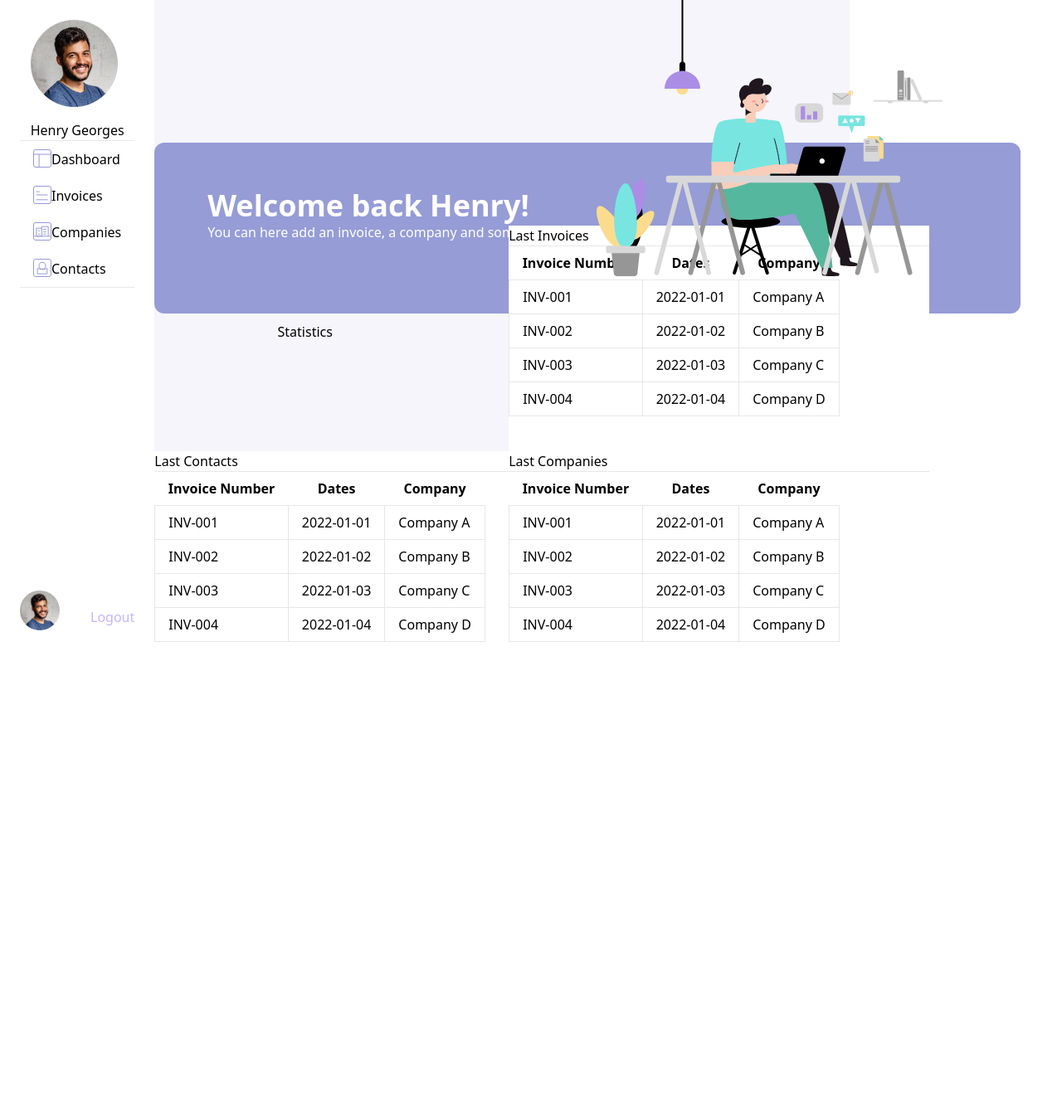
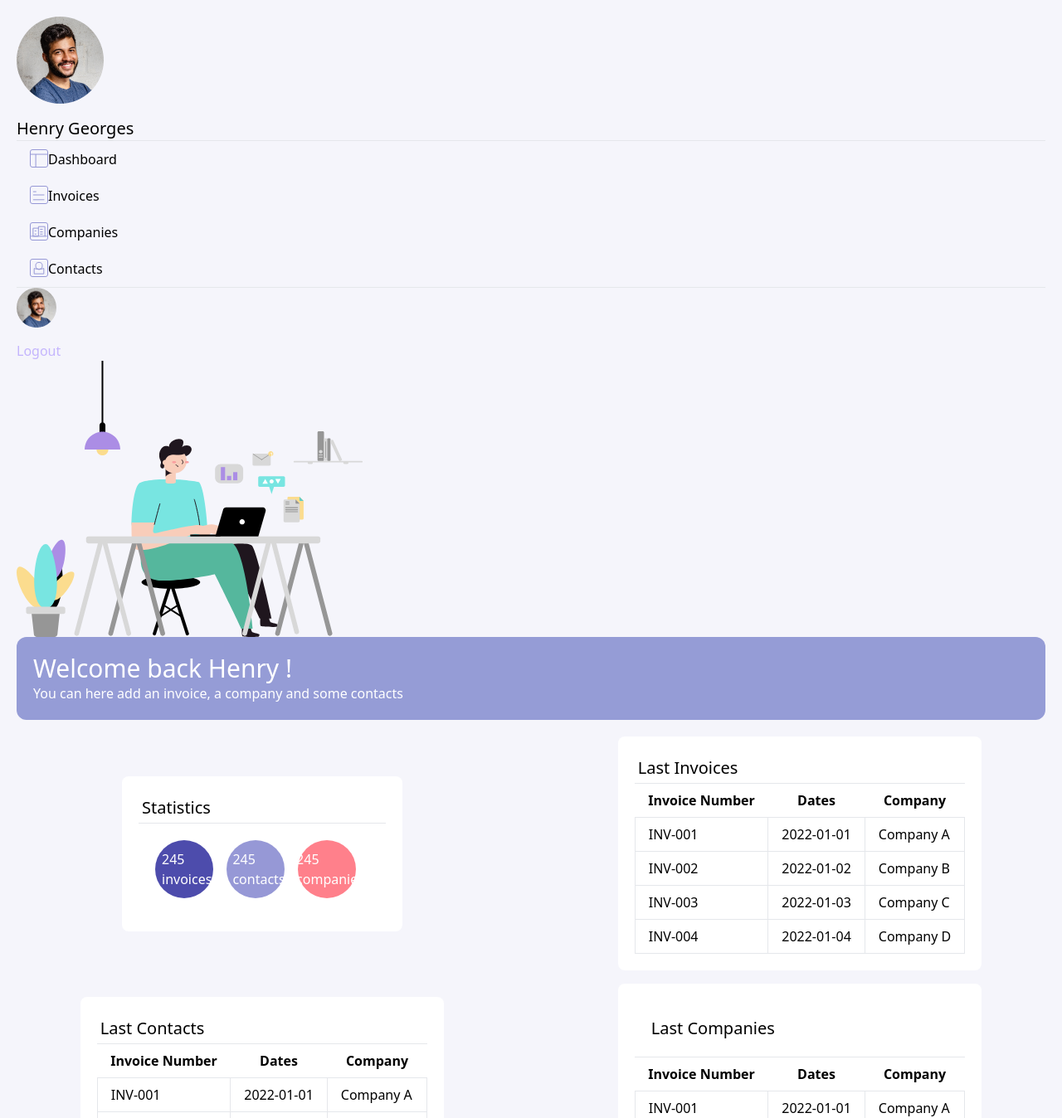
Before and after one commit to Takowski/Cogip_Project, a React (Vite) app: page / in a window 1280 px wide. Shown: the top 1348 px of the page at 83% size. Before the commit the page ends 947 px from the top, so only its background shows below. Built offline with nearby package versions, Linux system fonts and the light colour scheme.

Commit message:
dashboardV2

```diff
--- a/src/App.jsx
+++ b/src/App.jsx
@@ -1,11 +1,13 @@
 import { useState } from 'react'
-import Dashboard from './dashboard'
+import DashboardV2 from './dashboardV2'
+
 
 function App() {
   return (
     <>
-      <Dashboard />
+      <DashboardV2/>
     </>
   )
 }
+
 export default App
--- a/src/dashboard.jsx
+++ b/src/dashboard.jsx
@@ -2,7 +2,7 @@ import React from 'react';
 
 const Dashboard = () => {
   return (
-    <div className="flex h-screen bg-white-lilac-50 max-w-5xl">
+    <div className="flex h-screen bg-white-lilac-50 max-w-1044">
       <div className="p-6 w-1/5 bg-white flex flex-col"> {/*partie de gauche}
 
         {/* partie du haut */}
@@ -40,13 +40,16 @@ const Dashboard = () => {
 </div>
 
       {/* Deuxième ligne avec deux divs */}
-      <div className='flex items-center justify-center'>
+      <div className='bg-white'>
         <p>Statistics</p>
-        <div style={{ backgroundColor: '#4D4CAC' }} className='h-18 w-18 rounded-full mr-4'></div>
-        <div style={{ backgroundColor: '#9698D6' }} className='h-18 w-18 rounded-full mr-4'></div>
-        <div style={{ backgroundColor: '#FF808B' }} className='h-18 w-18 rounded-full mr-4'></div>
+        <div className='flex items-center justify-center'>
+          <div style={{ backgroundColor: '#4D4CAC' }} className='h-70 w-70 rounded-full mr-4'></div>
+          <div style={{ backgroundColor: '#9698D6' }} className='h-70 w-70 rounded-full mr-4'></div>
+          <div style={{ backgroundColor: '#FF808B' }} className='h-70 w-70 rounded-full mr-4'></div>
+        </div>
       </div>
-      <div className='bg-white w-507 h-403'>
+
+      <div  className='bg-white'>
         <p>Last Invoices</p>
         <hr />
         <table className="table-auto m-0"> {/*tableau à remplir avec les données de l'API*/}
@@ -83,7 +86,7 @@ const Dashboard = () => {
       </div>
 
       {/* Troisième ligne avec deux divs */}
-      <div className='bg-white w-507 h-403'>
+      <div  className='bg-white'>
         <p>Last Contacts</p>
         <hr />
         <table className="table-auto m-0"> {/*tableau à remplir avec les données de l'API*/}
@@ -118,7 +121,7 @@ const Dashboard = () => {
             </tbody>
         </table>
       </div>
-      <div className='bg-white w-507 h-403'>
+      <div className='bg-white'>
         <p>Last Companies</p>
         <hr />
         <table className="table-auto m-0"> {/*tableau à remplir avec les données de l'API*/}
--- /dev/null
+++ b/src/dashboardV2.jsx
@@ -0,0 +1,168 @@
+import React from 'react';
+
+const DashboardV2 = () => {
+  return (
+    <>
+    <body className=' bg-white-lilac-50 h-full'>
+
+    <header className='p-5'>
+        <div className='flex flex-col items-start'> {/*pour la version mobile*/}
+        <img src="../public/Henry.png" width={105} height={105} alt="Photo de Henry Georges" className="mb-4 rounded-full" />
+        <p className='text-xl'>Henry Georges</p>
+        </div>
+        <nav> {/*burger menu*/}
+            <span></span>
+            <span></span>
+            <span></span>
+        </nav>
+
+        <nav className='hidden md:block'> {/*pour la version desktop*/}
+            <hr/>
+            {/* changer les href par des Link To pour rediriger vers les pages */}
+            <a className="flex py-2.5 px-4" href="#"><svg width="22" height="22" viewBox="0 0 22 22" fill="none" xmlns="http://www.w3.org/2000/svg"><path d="M7.0968 6.03223V21.2903" stroke="#9698D6"/><rect x="0.5" y="0.5" width="21" height="21" rx="2.5" stroke="#9698D6"/><path d="M0.354858 6.03223H21.2903" stroke="#9698D6"/></svg>Dashboard</a>
+            <a className="flex py-2.5 px-4" href="#"><svg width="22" height="22" viewBox="0 0 22 22" fill="none" xmlns="http://www.w3.org/2000/svg"><path d="M3.88232 11H17.4706" stroke="#9698D6"/><path d="M3.88232 16.8235H17.4706" stroke="#9698D6"/><path d="M3.88232 7.11768H7.76468" stroke="#9698D6"/><rect x="0.5" y="0.5" width="21" height="21" rx="2.5" stroke="#9698D6"/></svg>Invoices</a>
+            <a className="flex py-2.5 px-4" href="#"><svg width="22" height="22" viewBox="0 0 22 22" fill="none" xmlns="http://www.w3.org/2000/svg"><path d="M5.82355 10.353H7.76472M5.82355 14.2354H7.76472M12.2941 8.41187H15.5294M12.2941 11.6472H15.5294M12.2941 14.2354H15.5294" stroke="#9698D6"/><path d="M1.29407 16.8236H20.7058M3.8823 16.8236V7.11768H7.1176H10.3529V16.8236H3.8823Z" stroke="#9698D6"/><path d="M10.353 7.62853V5.17651H18.1177V16.8236" stroke="#9698D6"/><rect x="0.5" y="0.5" width="21" height="21" rx="2.5" stroke="#9698D6"/></svg>Companies</a>
+            <a className="flex py-2.5 px-4" href="#"><svg width="22" height="22" viewBox="0 0 22 22" fill="none" xmlns="http://www.w3.org/2000/svg"><rect x="0.5" y="0.5" width="21" height="21" rx="2.5" stroke="#9698D6"/><path d="M16.8235 18.1176H5.17645V11.647L11 12.9411L16.8235 11.647V18.1176Z" stroke="#9698D6"/><circle cx="11" cy="8.41174" r="4.02941" stroke="#9698D6"/></svg>Contacts</a>
+            <hr />
+        </nav>
+        <div className="mt-auto flex justify-between items-center hidden md:block"> {/*pour la version desktop*/}
+            <img src="../public/Henry.png" width={48} height={48} alt="Photo de Henry Georges là" className="mb-4 rounded-full"/>
+            <a className='text-violet-300' href="#">Logout</a>
+        </div>
+        <img className="hidden md:block" src="/public/example-scene-2 1.svg" alt="" />
+            <section className='p-5 bg-blue-bell-400 rounded-xl text-white box-border m-auto'>
+            <h1 className='text-3xl'>Welcome back Henry !</h1>
+            <p className='text-base'>You can here add an invoice, a company and some contacts</p>
+        </section>
+    </header>
+
+    <main>
+    <div className='grid md:grid-cols-2 gap-4'>
+
+
+        <section className='p-5 bg-white m-auto rounded-lg box-border'>
+            <h2 className='text-xl p-1'>Statistics</h2>
+            <hr />
+            <div className='flex justify-center align-middle p-5'>
+                <div style={{ backgroundColor: '#4D4CAC' }} className='h-70 w-70 rounded-full mr-4 flex items-center justify-center'><p className='text-white ml-2'>245 invoices</p></div>  {/*ajouter le nombre d'invoice de l'API*/}
+                <div style={{ backgroundColor: '#9698D6' }} className='h-70 w-70 rounded-full mr-4 flex items-center justify-center'><p className='text-white ml-2'>245 contacts</p></div> {/*ajouter le nombre de company de l'API*/}
+                <div style={{ backgroundColor: '#FF808B' }} className='h-70 w-70 rounded-full mr-4 flex items-center justify-center'><p className='text-white ml-2'>245 companies</p></div> {/*ajouter le nombre de contact de l'API*/}
+            </div>
+
+        </section>
+
+        <section className='bg-white p-5 m-auto rounded-lg box-border'>
+            <h2 className='text-xl p-1'>Last Invoices</h2>
+            <hr />
+            <table> {/*tableau à remplir avec les données de l'API*/}
+                <thead>
+                    <tr>
+                    <th className="px-4 py-2">Invoice Number</th>
+                    <th className="px-4 py-2">Dates</th>
+                    <th className="px-4 py-2">Company</th>
+                    </tr>
+                </thead>
+                <tbody>
+                    <tr>
+                    <td className="border px-4 py-2">INV-001</td>
+                    <td className="border px-4 py-2">2022-01-01</td>
+                    <td className="border px-4 py-2">Company A</td>
+                    </tr>
+                    <tr>
+                    <td className="border px-4 py-2">INV-002</td>
+                    <td className="border px-4 py-2">2022-01-02</td>
+                    <td className="border px-4 py-2">Company B</td>
+                    </tr>
+                    <tr>
+                    <td className="border px-4 py-2">INV-003</td>
+                    <td className="border px-4 py-2">2022-01-03</td>
+                    <td className="border px-4 py-2">Company C</td>
+                    </tr>
+                    <tr>
+                    <td className="border px-4 py-2">INV-004</td>
+                    <td className="border px-4 py-2">2022-01-04</td>
+                    <td className="border px-4 py-2">Company D</td>
+                    </tr>
+                </tbody>
+            </table>
+        </section>
+
+        <section className='bg-white p-5 m-auto rounded-lg box-border'>
+            <h2 className='text-xl p-1'>Last Contacts</h2>
+            <hr />
+            <table> {/*tableau à remplir avec les données de l'API*/}
+                <thead>
+                    <tr>
+                    <th className="px-4 py-2">Invoice Number</th>
+                    <th className="px-4 py-2">Dates</th>
+                    <th className="px-4 py-2">Company</th>
+                    </tr>
+                </thead>
+                <tbody>
+                    <tr>
+                    <td className="border px-4 py-2">INV-001</td>
+                    <td className="border px-4 py-2">2022-01-01</td>
+                    <td className="border px-4 py-2">Company A</td>
+                    </tr>
+                    <tr>
+                    <td className="border px-4 py-2">INV-002</td>
+                    <td className="border px-4 py-2">2022-01-02</td>
+                    <td className="border px-4 py-2">Company B</td>
+                    </tr>
+                    <tr>
+                    <td className="border px-4 py-2">INV-003</td>
+                    <td className="border px-4 py-2">2022-01-03</td>
+                    <td className="border px-4 py-2">Company C</td>
+                    </tr>
+                    <tr>
+                    <td className="border px-4 py-2">INV-004</td>
+                    <td className="border px-4 py-2">2022-01-04</td>
+                    <td className="border px-4 py-2">Company D</td>
+                    </tr>
+                </tbody>
+            </table>
+        </section>
+
+        <section className='bg-white p-5 m-auto rounded-lg box-border'>
+            <h2 className='text-xl p-5'>Last Companies</h2>
+            <hr />
+            <table> {/*tableau à remplir avec les données de l'API*/}
+                <thead>
+                    <tr>
+                    <th className="px-4 py-2">Invoice Number</th>
+                    <th className="px-4 py-2">Dates</th>
+                    <th className="px-4 py-2">Company</th>
+                    </tr>
+                </thead>
+                <tbody>
+                    <tr>
+                    <td className="border px-4 py-2">INV-001</td>
+                    <td className="border px-4 py-2">2022-01-01</td>
+                    <td className="border px-4 py-2">Company A</td>
+                    </tr>
+                    <tr>
+                    <td className="border px-4 py-2">INV-002</td>
+                    <td className="border px-4 py-2">2022-01-02</td>
+                    <td className="border px-4 py-2">Company B</td>
+                    </tr>
+                    <tr>
+                    <td className="border px-4 py-2">INV-003</td>
+                    <td className="border px-4 py-2">2022-01-03</td>
+                    <td className="border px-4 py-2">Company C</td>
+                    </tr>
+                    <tr>
+                    <td className="border px-4 py-2">INV-004</td>
+                    <td className="border px-4 py-2">2022-01-04</td>
+                    <td className="border px-4 py-2">Company D</td>
+                    </tr>
+                </tbody>
+            </table>
+        </section>
+    </div>
+
+    </main>
+    </body>
+    </>
+  );
+};
+export default DashboardV2;
--- a/tailwind.config.js
+++ b/tailwind.config.js
@@ -49,10 +49,16 @@ export default {
       width: {
         '1044': '1044px',
         '507': '507px',
+        '1440': '1440px',
+        '70': '70px',
+        '423': '423px',
       },
       height: {
         '378': '378px',
         '403': '403px',
+        '1342': '1342px',
+        '70': '70px',
+
       },
     },
   },
```
